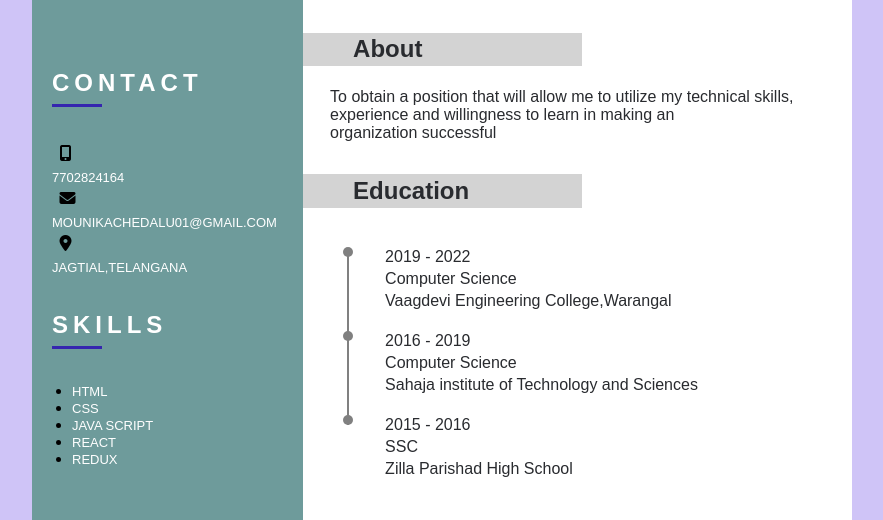
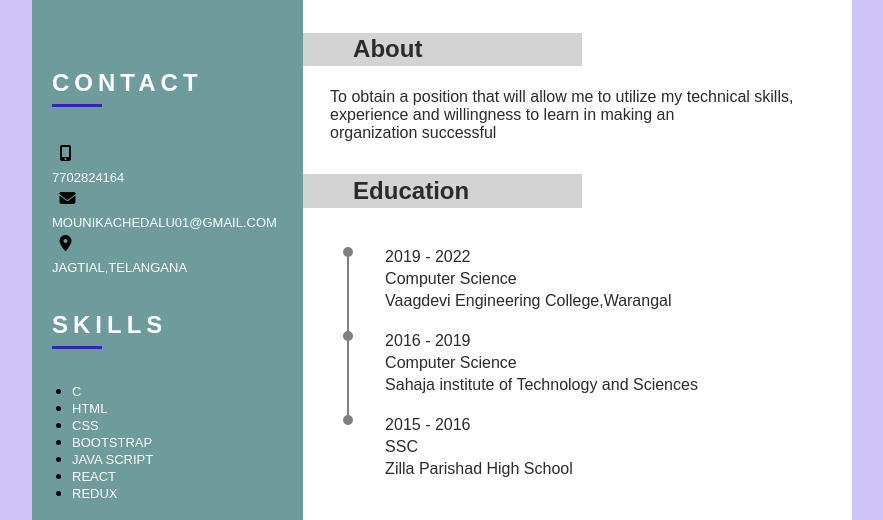
Before and after one commit to MounikaChedalu/March2023-Resume, a plain HTML site: page index.html in a window 1280 px wide. Shown: the part 232-752 px from the top of the page, without its empty margins (198-1081 px from the left). Drawn offline with Linux system fonts and the light colour scheme.

Commit message:
Updated latest Resume

```diff
--- a/index.html
+++ b/index.html
@@ -48,12 +48,12 @@
 					</div><br>
 					<div class="skills">
 						<ul>
-							<!-- <li>
+							<li>
 								<div class="li_wrap">
 									<div class="text">C</div>
 								</div>
-							</li>s
-							<li>
+							</li>
+							<!-- <li>
 								<div class="li_wrap">
 									<div class="icon"></div>
 									<div class="text">C++</div>
@@ -69,6 +69,12 @@
 								<div class="li_wrap">
 									<div class="icon"></div>
 									<div class="text">CSS</div>
+								</div>
+							</li>
+                            <li>
+								<div class="li_wrap">
+									<div class="icon"></div>
+									<div class="text">Bootstrap</div>
 								</div>
 							</li>
                             <li>
```
